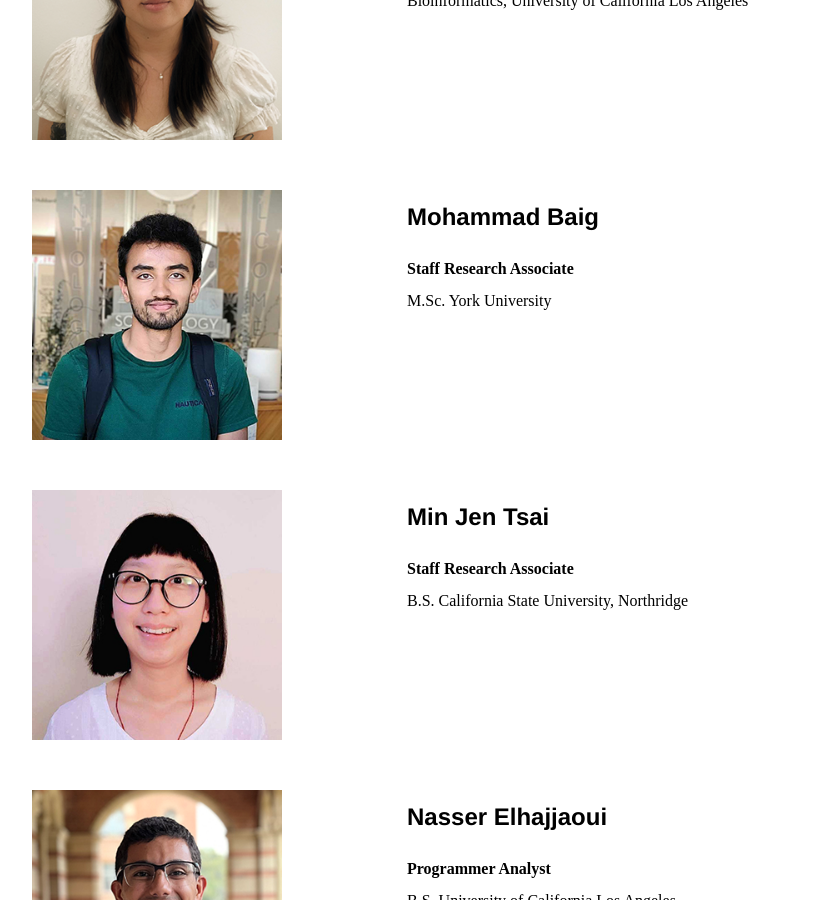
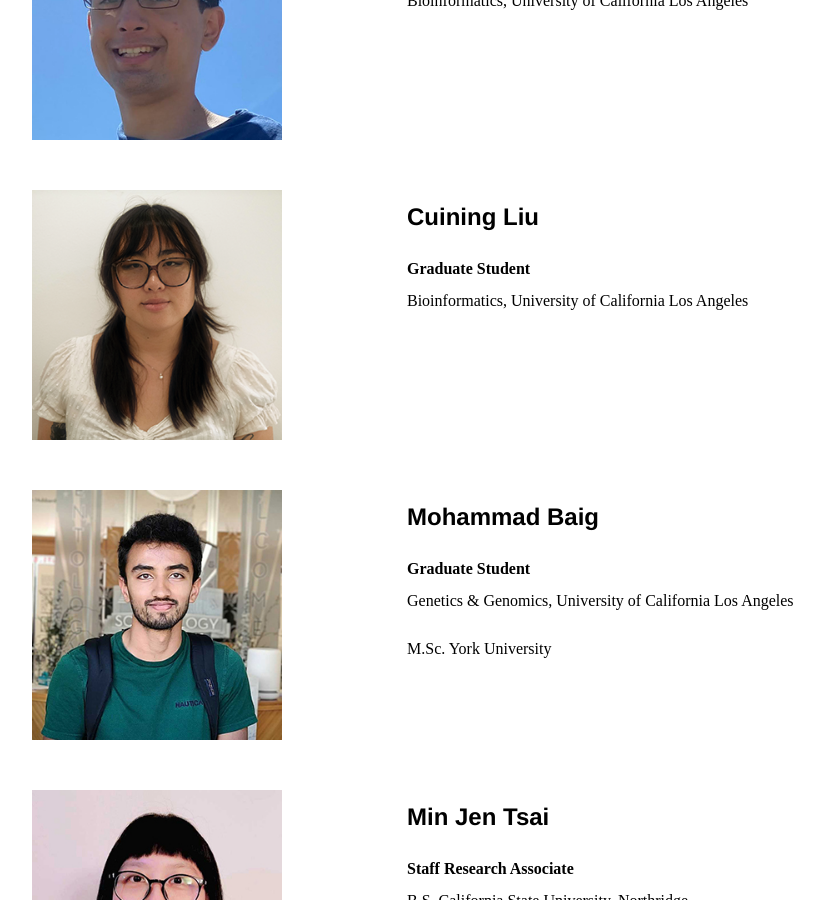
Before and after one commit to luogenomics/luogenomics.github.io, a Jekyll site: the page built from people/index.html, in a window 1280 px wide and 900 px high, scrolled down 1909 px. Shown: the whole window, without its empty margins (233-1057 px from the left). Built offline with Jekyll 4.4.1, drawn with Linux system fonts in a browser that asks for light colours; some of the changed text lies outside the part shown.

Commit message:
Update index.html

```diff
--- a/people/index.html
+++ b/people/index.html
@@ -33,6 +33,19 @@
     <br><strong>Staff Research Supervisor</strong><br>
     <br> M.Sc.,   University of British Columbia
     <br> Email: <a href="mailto:yizhang@mednet.ucla.edu">yizhang@mednet.ucla.edu</a></p>
+  </div>
+</div>
+
+<div class="peoplebox">
+  <div class="hugespacer"></div>
+  <div class="peoplemediabox pull-left">
+    <a href="">
+      <img width=150 class="projectmedia" src="ButterZhang.jpeg" >
+    </a>
+  </div>
+  <div class="projecttextbox pull-left" style="line-height:100%">
+    <p><h2>Butter Zhang</h2>
+    <br><strong>General Assistant</strong><br>
   </div>
 </div>
 
@@ -101,7 +114,8 @@
   </div>
   <div class="projecttextbox pull-left" style="line-height:100%">
     <p><h2>Mohammad Baig</h2>
-    <br><strong>Staff Research Associate</strong><br>
+    <br><strong>Graduate Student</strong><br>
+    <br> Genetics & Genomics, University of California Los Angeles </a></p>
     <br> M.Sc. York University </a></p>
   </div>
 </div>
@@ -204,6 +218,20 @@
   </div>
 </div>
 
+<div class="peoplebox">
+  <div class="hugespacer"></div>
+  <div class="peoplemediabox pull-left">
+    <a href="">
+      <img width=250 class="projectmedia" src="EmmaLiao.jpg" >
+    </a>
+  </div>
+  <div class="projecttextbox pull-left" style="line-height:100%">
+    <p><h2>Emma Liao</h2>
+    <br><strong>Undergraduate Student</strong><br>
+    <br> University of California Los Angeles </a></p>
+  </div>
+</div>
+
 <div class="alumnibox">
   <div class="hugespacer"></div>
   <p><h1>Luo Lab Alumni</h1></p>
```
